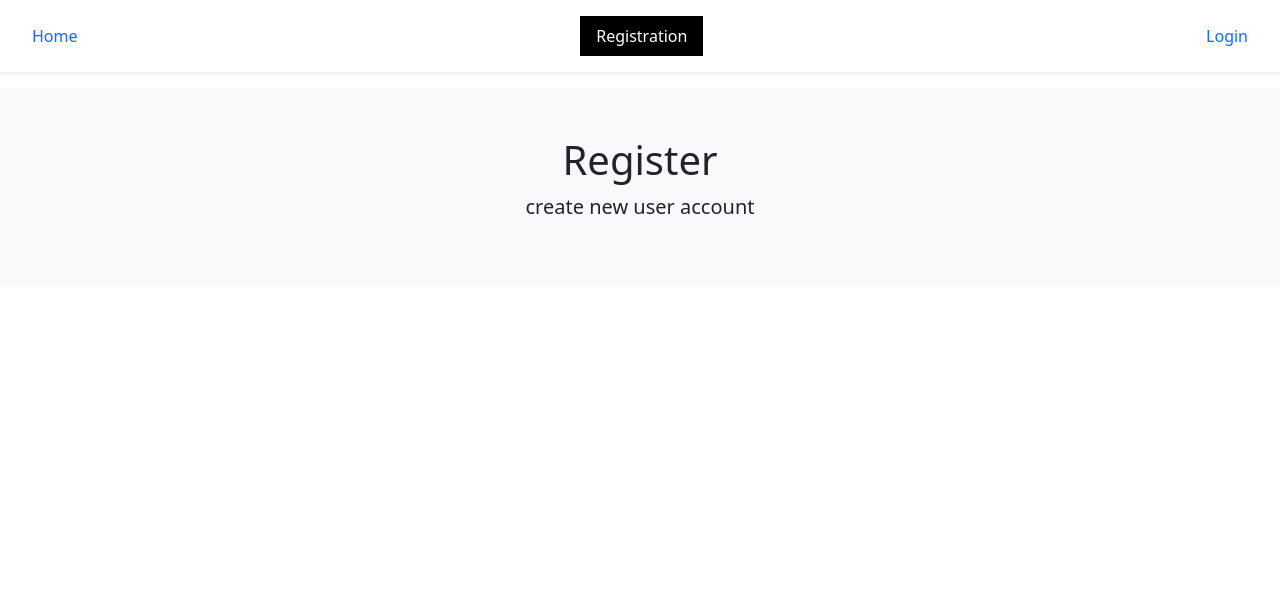
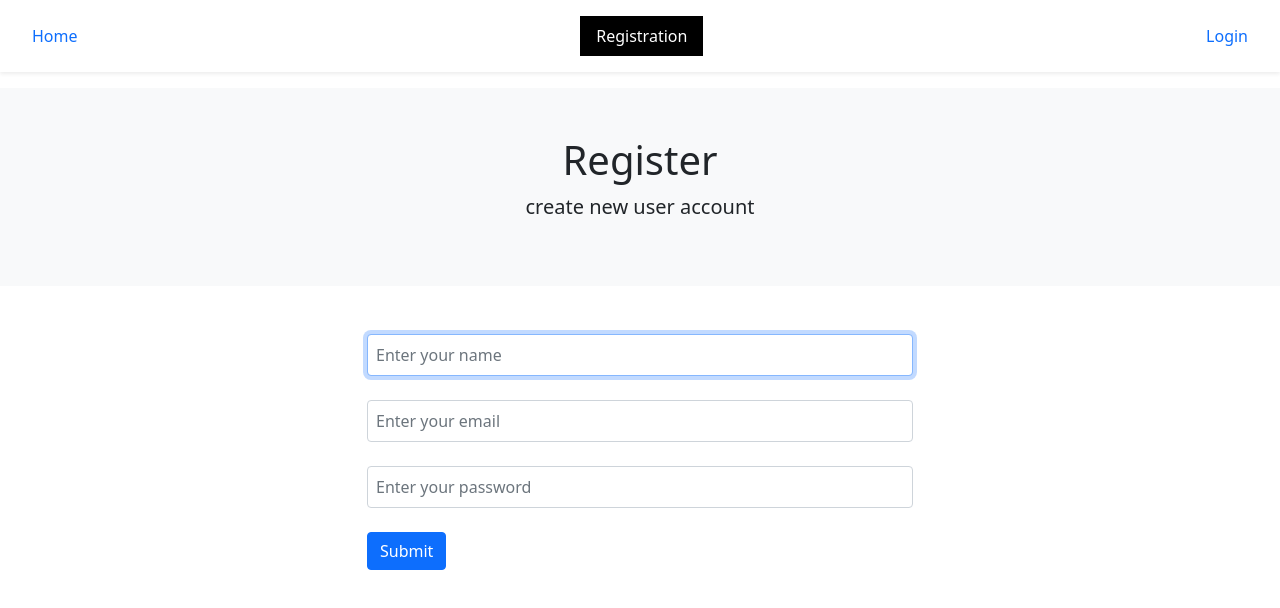
Before and after one commit to chaudhuree/ecommerce-ostad, a React (Vite) app in the folder client/: page /register in a window 1280 px wide. Shown: the top 608 px of the page. Built offline with nearby package versions, Linux system fonts and the light colour scheme.

Commit message:
7️⃣ registration form created

```diff
--- a/client/src/pages/Register.jsx
+++ b/client/src/pages/Register.jsx
@@ -1,10 +1,54 @@
-import React from 'react'
-import Jumbotron from '../components/cards/Jumbotron'
+import React, { useState } from 'react';
+import Jumbotron from '../components/cards/Jumbotron';
 
 export default function Register() {
+    // state
+    const [name, setName] = useState("");
+    const [email, setEmail] = useState("");
+    const [password, setPassword] = useState("");
+    const handleSubmit=(e)=>{
+        e.preventDefault();
+        console.table(name,email,password);
+    }
   return (
     <div>
       <Jumbotron title="Register" subtitle="create new user account"></Jumbotron>
+      <div className="container mt-5">
+      <div className="row">
+        <div className="col-md-6 offset-md-3">
+          <form onSubmit={handleSubmit}>
+            <input
+              type="text"
+              className="form-control mb-4 p-2"
+              placeholder="Enter your name"
+              value={name}
+              onChange={(e) => setName(e.target.value)}
+              autoFocus
+            />
+
+            <input
+              type="email"
+              className="form-control mb-4 p-2"
+              placeholder="Enter your email"
+              value={email}
+              onChange={(e) => setEmail(e.target.value)}
+            />
+
+            <input
+              type="password"
+              className="form-control mb-4 p-2"
+              placeholder="Enter your password"
+              value={password}
+              onChange={(e) => setPassword(e.target.value)}
+            />
+
+            <button className="btn btn-primary" type="submit">
+              Submit
+            </button>
+          </form>
+        </div>
+      </div>
+    </div>
     </div>
   )
 }
```
Also changed, not shown: 1 other file (tests, documents, lock files or other folders).
